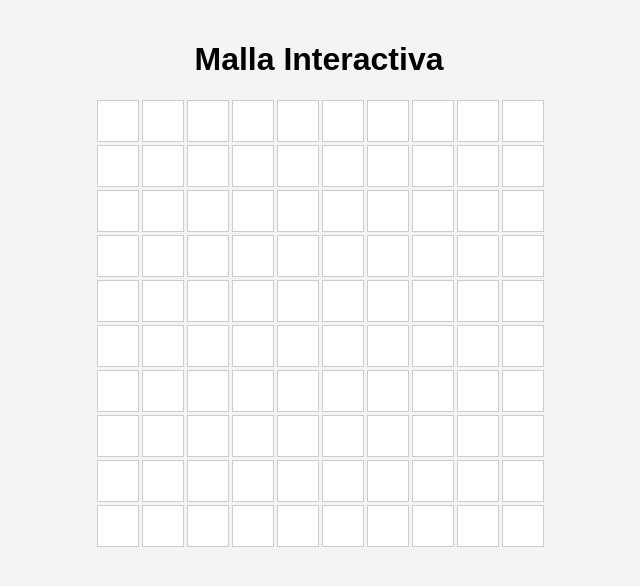
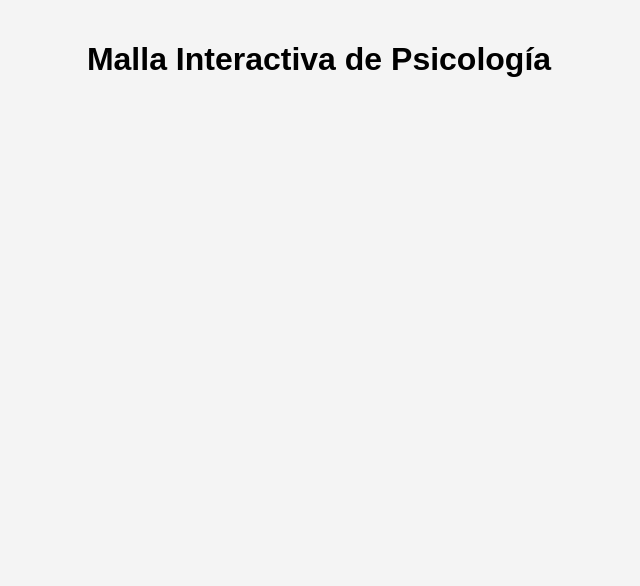
Before and after one commit to gab0709p/pensum-interactivo-psico, a plain HTML site: page index.html in a window 1280 px wide. Shown: the whole page, without its empty margins (321-961 px from the left). Drawn offline with Linux system fonts and the light colour scheme.

Commit message:
Update index.html

```diff
--- a/index.html
+++ b/index.html
@@ -3,12 +3,12 @@
 <head>
   <meta charset="UTF-8" />
   <meta name="viewport" content="width=device-width, initial-scale=1.0"/>
-  <title>Malla Interactiva</title>
+  <title>Malla Interactiva Psicología</title>
   <link rel="stylesheet" href="styles.css" />
 </head>
 <body>
-  <h1>Malla Interactiva</h1>
-  <div class="grid" id="grid"></div>
+  <h1>Malla Interactiva de Psicología</h1>
+  <div class="grid" id="malla"></div>
   <script src="script.js"></script>
 </body>
 </html>
```
